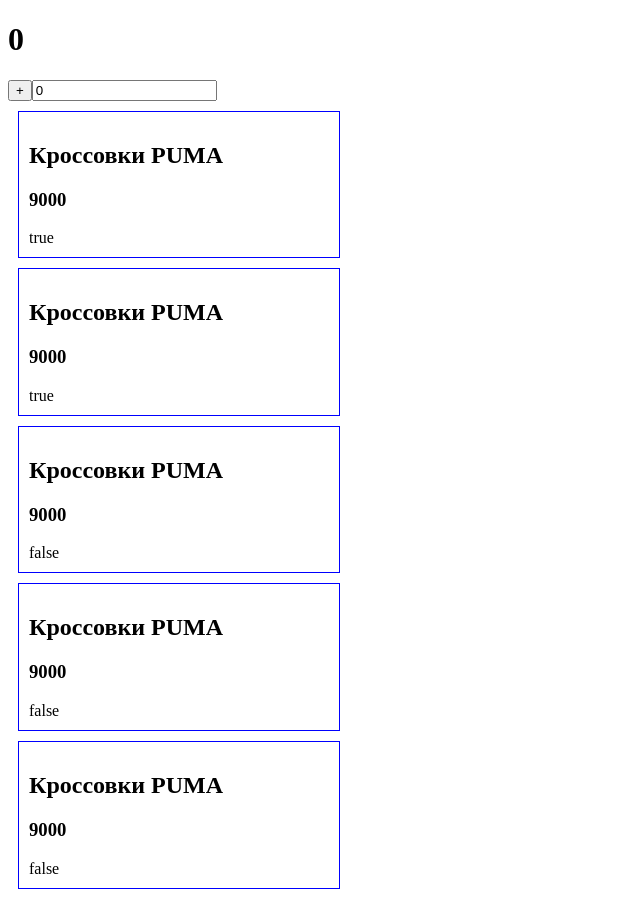
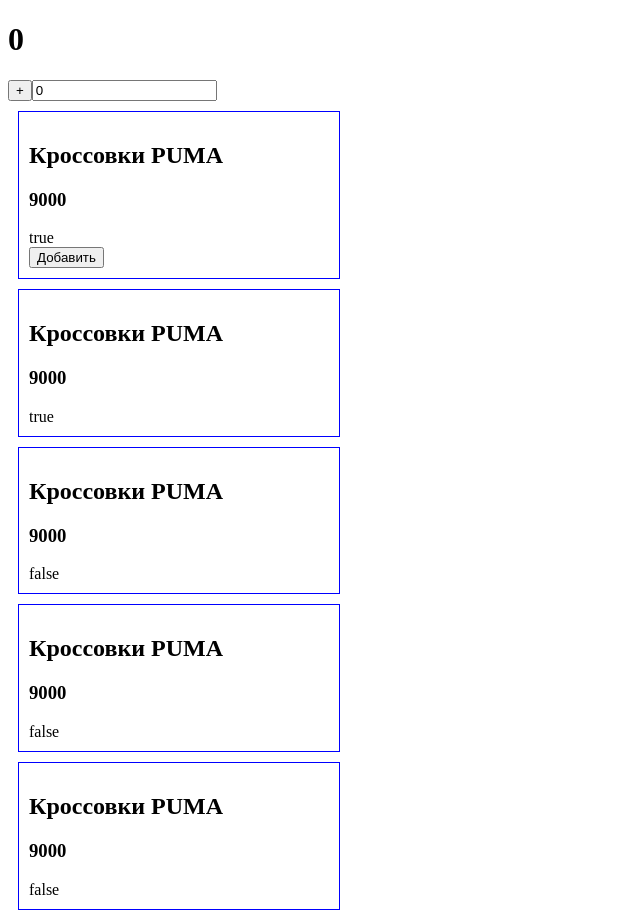
Before and after one commit to kuzinkim/vuejs-shop, a Vue app: page / in a window 1280 px wide. Shown: the whole page, without its empty margins (0-640 px from the left). Before the commit the page ends 899 px from the top, so only its background shows below. Built offline with nearby package versions, Linux system fonts and the light colour scheme.

Commit message:
slot - добавление уникальных блоков для отдельных компонентов

```diff
--- a/src/App.vue
+++ b/src/App.vue
@@ -5,7 +5,9 @@
 
 <template>
   <Counter />
-  <ExampleComponent title="Кроссовки PUMA" :price="9000" is-added />
+  <ExampleComponent title="Кроссовки PUMA" :price="9000" is-added>
+    <button>Добавить</button>
+  </ExampleComponent>
   <ExampleComponent title="Кроссовки PUMA" :price="9000" :isAdded="true" />
   <ExampleComponent title="Кроссовки PUMA" :price="9000" />
   <ExampleComponent title="Кроссовки PUMA" :price="9000" />
--- a/src/components/ExampleComponent.vue
+++ b/src/components/ExampleComponent.vue
@@ -11,6 +11,8 @@
     <h2>{{ title }}</h2>
     <h3>{{ price }}</h3>
     <div>{{ isAdded }}</div>
+
+    <slot></slot>
   </div>
 </template>
 
```
